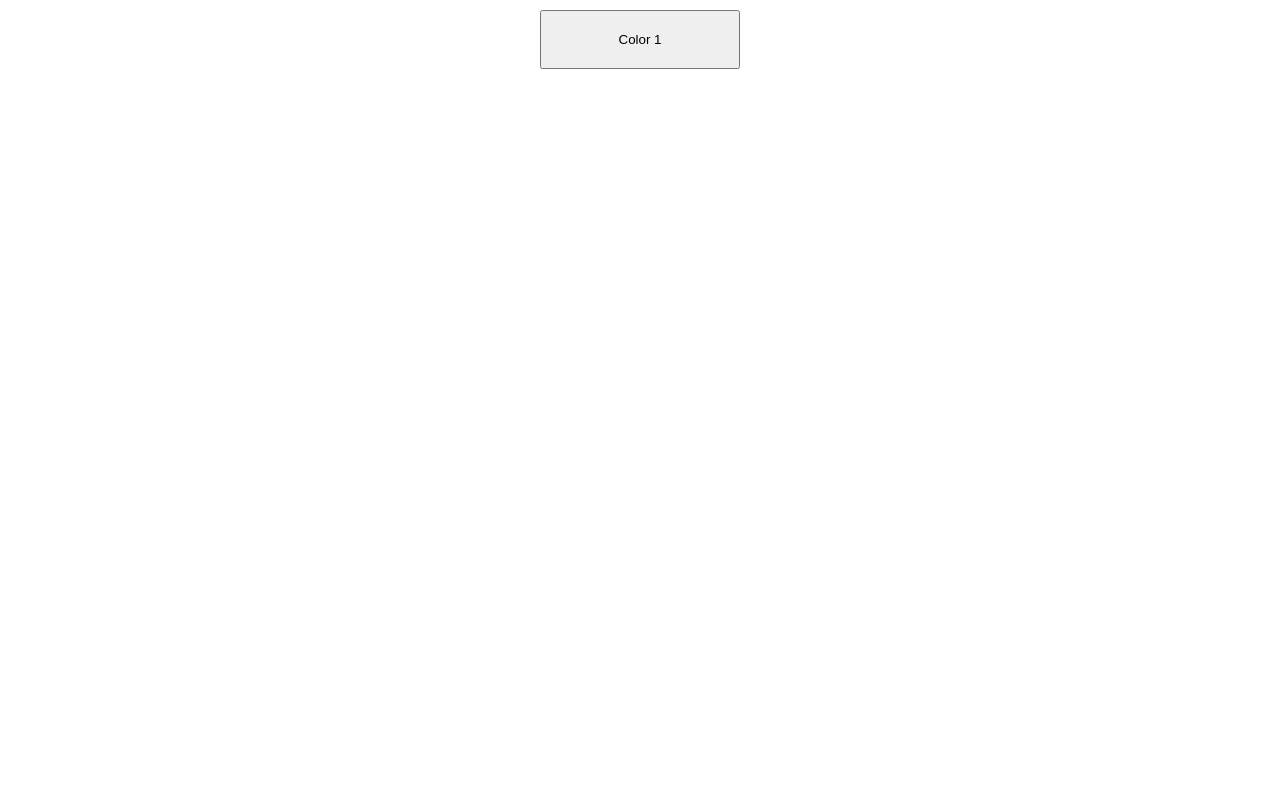
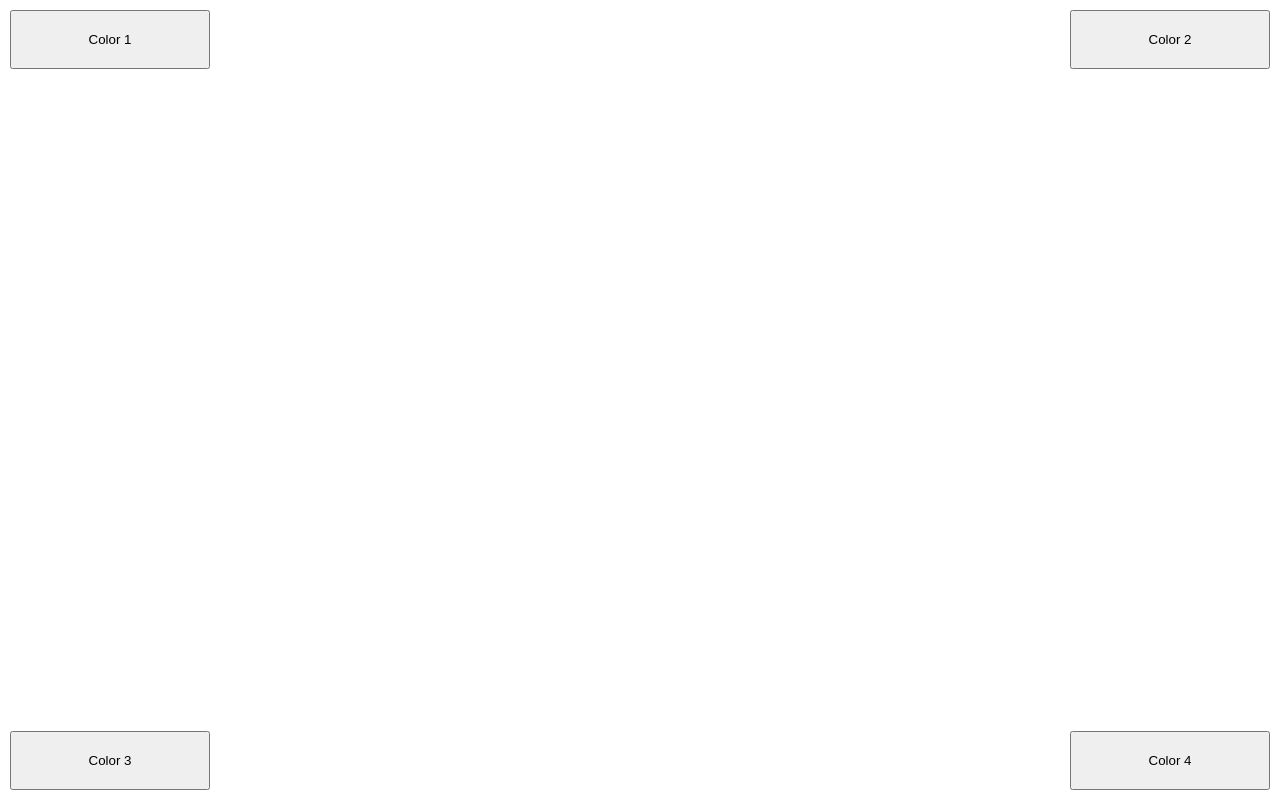
Before and after one commit to rajib-itobuz/background-button-change, a plain HTML site: page index.html in a window 1280 px wide. Drawn offline with Linux system fonts and the light colour scheme.

Commit message:
changes: change layout of proj

```diff
--- a/index.html
+++ b/index.html
@@ -8,8 +8,15 @@
     <link rel="stylesheet" href="styles.css">
 </head>
 
-<body>
-    <button>Color 1</button>
+<body class="flex">
+    <div>
+        <button>Color 1</button>
+        <button>Color 2</button>
+    </div>
+    <div>
+        <button>Color 3</button>
+        <button>Color 4</button>
+    </div>
 
 </body>
 <script src="script.js"></script>
--- a/script.js
+++ b/script.js
@@ -2,8 +2,8 @@ const colors = [
   "linear-gradient(90deg, #00C9FF 0%, #92FE9D 100%)",
   "linear-gradient(90deg, #FC466B 0%, #3F5EFB 100%)",
   "linear-gradient(90deg, #FDBB2D 0%, #22C1C3 100%)",
+  "linear-gradient(to right, #0f2027, #203a43, #2c5364)",
   "linear-gradient(90deg, #e3ffe7 0%, #d9e7ff 100%)",
-  "linear-gradient(to right, #0f2027, #203a43, #2c5364)",
   "linear-gradient(to right, #0f2027, #203a43, #2c5364)",
 ];
 
@@ -14,16 +14,6 @@ const recalculate = () => {};
 const callChangeBackground = (e) => {
   console.log(buttonsClasses);
   document.body.style.background = colors[e];
-  buttonsClasses[e].setAttribute("disabled", "true");
-
-  if (e < 5) {
-    const newButton = document.createElement("button");
-    newButton.innerText = `Color ${e + 2}`;
-    newButton.setAttribute("onclick", `callChangeBackground(${e + 1})`);
-
-    document.body.append(newButton);
-    buttonsClasses = document.querySelectorAll("button");
-  }
 };
 
 buttonsClasses.forEach((e, ind) =>
--- a/styles.scss
+++ b/styles.scss
@@ -6,8 +6,17 @@
 
 body {
     display: flex;
+    justify-content: space-between;
     flex-direction: column;
     align-items: center;
+    height: 100vh;
+    width: 100vw;
+
+    div {
+        display: flex;
+        justify-content: space-between;
+        width: 100%;
+    }
 }
 
 button {
```
Also changed, not shown: styles.css, 1 other file.
